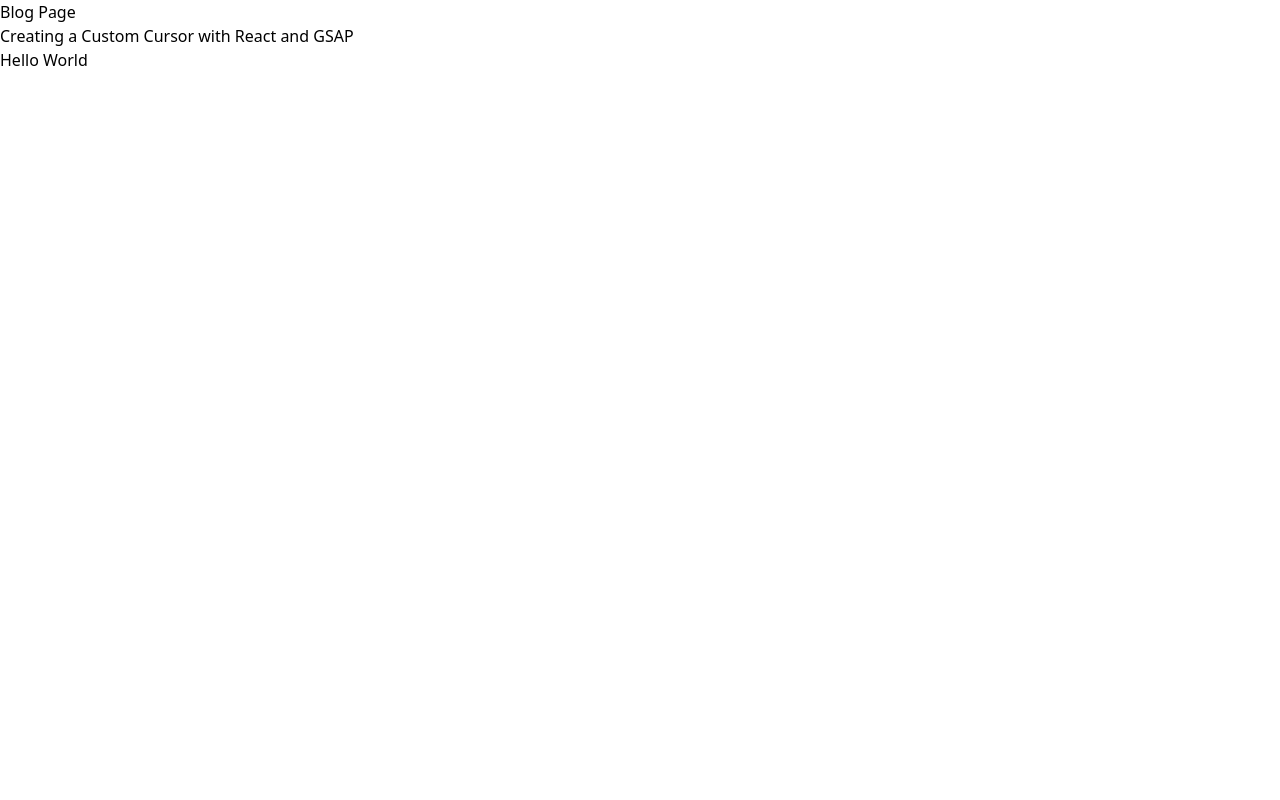
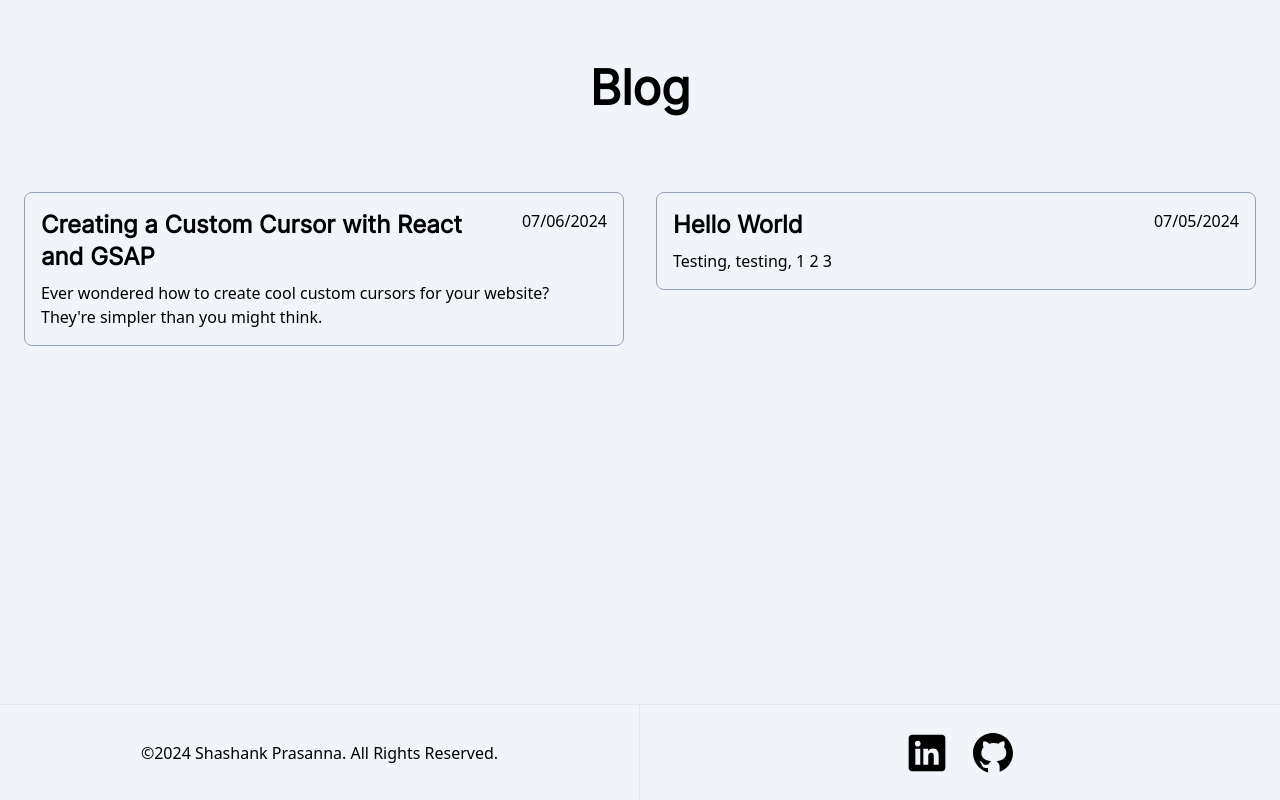
Before and after one commit to SpyGuy0215/website, a Next.js app: page /blog in a window 1280 px wide. Built offline with nearby package versions, Linux system fonts and the light colour scheme.

Commit message:
Fixed blog homepage & styled

```diff
--- a/app/(posts)/custom-cursor-react-gsap/metadata.json
+++ b/app/(posts)/custom-cursor-react-gsap/metadata.json
@@ -1,6 +1,7 @@
 {
-  "title": "Creating a Custom Cursor with React and GSAP",
+  "ID": "custom-cursor-react-gsap",
+  "author": "Shashank Prasanna",
   "excerpt": "Ever wondered how to create cool custom cursors for your website? They're simpler than you might think.",
   "publishDate": "07/06/2024",
-  "author": "Shashank Prasanna"
+  "title": "Creating a Custom Cursor with React and GSAP"
 }
--- a/app/(posts)/hello-world/metadata.json
+++ b/app/(posts)/hello-world/metadata.json
@@ -1,6 +1,7 @@
 {
-  "title": "Hello World",
+  "ID": "hello-world",
+  "author": "Shashank Prasanna",
   "excerpt": "Testing, testing, 1 2 3",
   "publishDate": "07/05/2024",
-  "author": "Shashank Prasanna"
+  "title": "Hello World"
 }
--- a/app/blog/page.js
+++ b/app/blog/page.js
@@ -1,45 +1,45 @@
 import {promises as fs} from 'fs';
-import {position} from "@chakra-ui/react";
+import Link from "next/link";
+import Footer from "@/app/components/mdx/Footer";
+
+async function getPosts() {
+    // Fetch all blog posts
+    const postFolderList = await fs.readdir('./app/(posts)'); // list of folders
+    let posts = [];
+    for (let i = 0; i < postFolderList.length; i++) {
+        let postMetadata = await fs.readFile(`./app/(posts)/${postFolderList[i]}/metadata.json`, 'utf-8');
+        postMetadata = JSON.parse(postMetadata);
+        posts.push(postMetadata);
+    }
+    console.log(posts);
+    return posts;
+}
 
 export default async function Page() {
-    async function getPosts() {
-        const posts = await fs.readdir(process.cwd() + '/app/(posts)')
-        let postData = []
-        posts.map(async post => {
-            const file = await fs.readFile(process.cwd() + '/app/(posts)/' + post + '/metadata.json', 'utf-8')
-            const data = JSON.parse(file);
-            postData.push(data)
-            console.log(postData.length)
-        })
-        console.log(postData)
-        return postData
-    }
-
-    async function mapPosts(){
-        return await getPosts()
-            .then(posts => {
-                return posts.map(post => {
-                    return (
-                        <div key={post.title}>
-                            <h1>{post.title}</h1>
-                            <p>{post.description}</p>
-                        </div>
-                    )
-                })
-
-            })
-    }
-
-    let data = await mapPosts()
+    const posts = await getPosts();
 
     return (
-        <div>
-            <h1>Blog Page</h1>
-            <ul>
-                <li>
-                    <p>{data}</p>
-                </li>
-            </ul>
+        <div className={'bg-slate-100 min-h-screen w-screen flex flex-col'}>
+            <h1 className={'font-inter font-semibold text-5xl pt-16 mx-auto'}>Blog</h1>
+            <div className={'grid grid-cols-2 mx-2 my-20'}>
+                {posts ? posts.map((post, index) => {
+                    return (
+                        <Link href={`/${post.ID}`} key={post.ID}>
+                            <div
+                                className={'border border-slate-400 hover:border-slate-600 hover:shadow-lg rounded-lg mx-4 p-4'}>
+                                <div className={'flex flex-col md:flex-row justify-between'}>
+                                    <h2 className={'font-inter font-semibold text-2xl mr-4'}>{post.title}</h2>
+                                    <p className={'mt-2 md:mt-0'}>{post.publishDate}</p>
+                                </div>
+                                <p className={'mt-2'}>{post.excerpt}</p>
+                            </div>
+                        </Link>
+                    )
+                }) : <p>Loading...</p>}
+            </div>
+            <div className={'w-fit h-fit mt-auto'}>
+                <Footer/>
+            </div>
         </div>
     )
 }
--- a/app/components/mdx/Footer.js
+++ b/app/components/mdx/Footer.js
@@ -1,5 +1,4 @@
 import Image from 'next/image'
-import Link from "next/link";
 
 export default function Footer() {
     return (
@@ -9,11 +8,12 @@ export default function Footer() {
             </div>
             <div className={'w-1/2 h-full flex'}>
                 <div className={'mx-auto w-fit h-full flex flex-row'}>
-                    <a href={'https://www.linkedin.com/in/shashank-prasanna/'} className={'self-center mx-2'}>
+                    <a href={'https://www.linkedin.com/in/shashank-prasanna/'}
+                       className={'self-center mx-2 hover:scale-125'}>
                         <Image src={'/icons/linkedin.svg'} width={50} height={50}
                                alt={'linkedin'}/>
                     </a>
-                    <a href={'https://www.github.com/SpyGuy0215'} className={'self-center mx-2'}>
+                    <a href={'https://www.github.com/SpyGuy0215'} className={'self-center mx-2 hover:scale-125'}>
                         <Image src={'/icons/github.svg'} width={50} height={50}
                                alt={'linkedin'}/>
                     </a>
```
